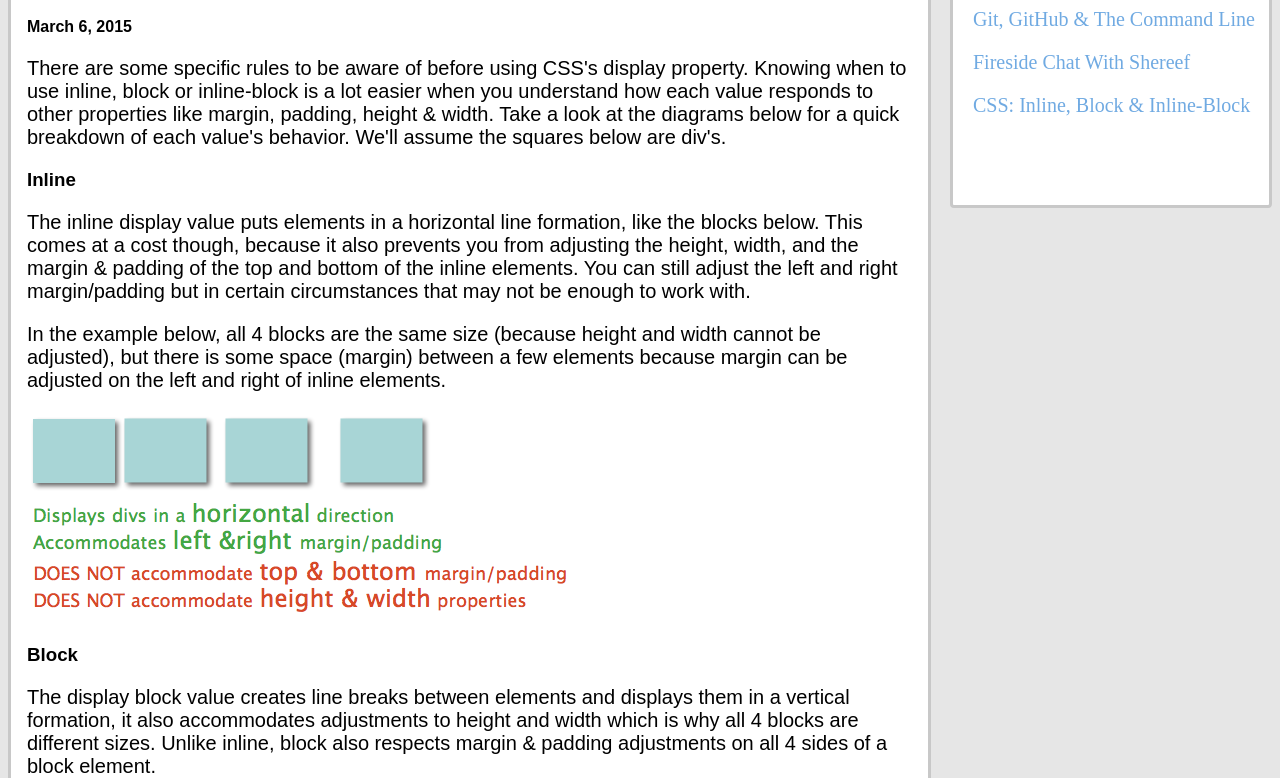
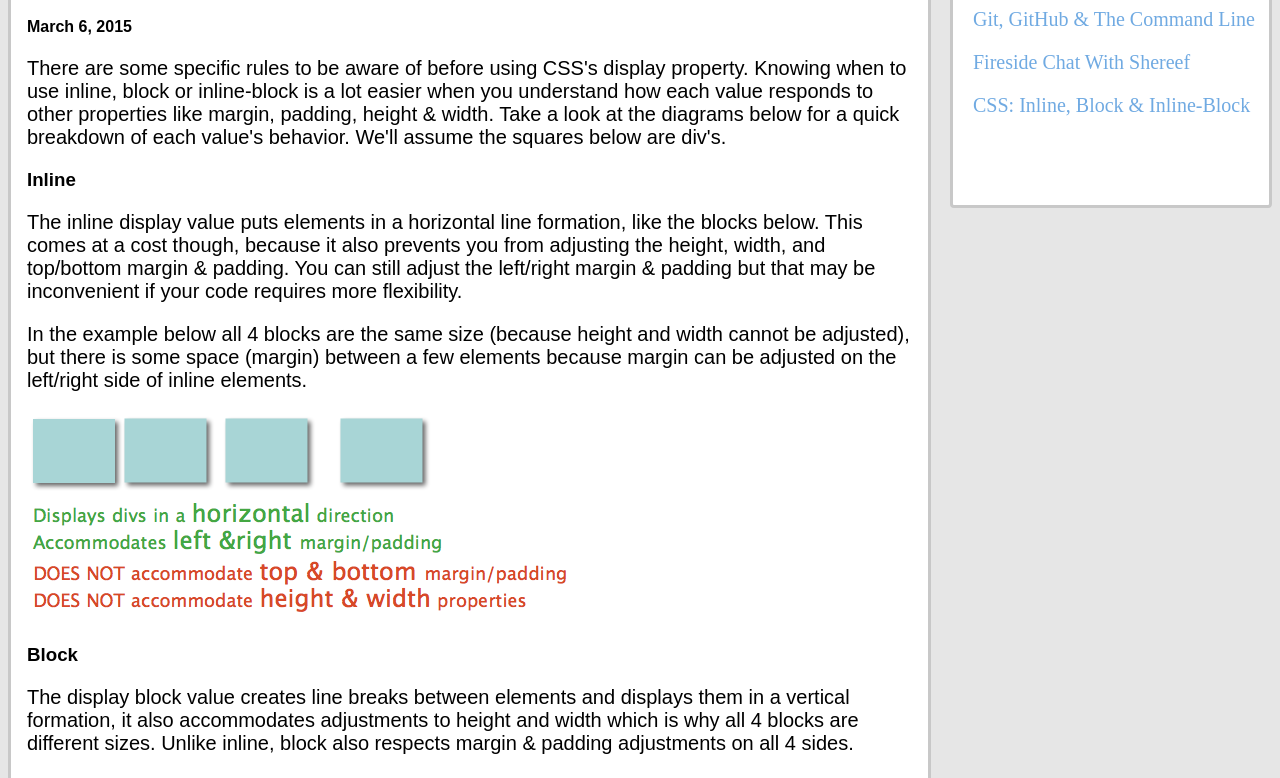
Before and after one commit to aymeviviana/aymeviviana.github.io, a plain HTML site: page blog/t2-css-design.html in a window 1280 px wide. Shown: the part 174-952 px from the top of the page. Drawn offline with Linux system fonts and the light colour scheme.

Commit message:
Edit language on css blog post

```diff
--- a/blog/t2-css-design.html
+++ b/blog/t2-css-design.html
@@ -16,11 +16,11 @@
       <h4>March 6, 2015</h4>
       <p>There are some specific rules to be aware of before using CSS's display property. Knowing when to use inline, block or inline-block is a lot easier when you understand how each value responds to other properties like margin, padding, height &amp; width. Take a look at the diagrams below for a quick breakdown of each value's behavior. We'll assume the squares below are div's.</p>
       <h3>Inline</h3>
-      <p>The inline display value puts elements in a horizontal line formation, like the blocks below. This comes at a cost though, because it also prevents you from adjusting the height, width, and the margin &amp; padding of the top and bottom of the inline elements. You can still adjust the left and right margin/padding but in certain circumstances that may not be enough to work with.</p>
-      <p>In the example below, all 4 blocks are the same size (because height and width cannot be adjusted), but there is some space (margin) between a few elements because margin can be adjusted on the left and right of inline elements.</p>
+      <p>The inline display value puts elements in a horizontal line formation, like the blocks below. This comes at a cost though, because it also prevents you from adjusting the height, width, and top/bottom margin &amp; padding. You can still adjust the left/right margin &amp; padding but that may be inconvenient if your code requires more flexibility.</p>
+      <p>In the example below all 4 blocks are the same size (because height and width cannot be adjusted), but there is some space (margin) between a few elements because margin can be adjusted on the left/right side of inline elements.</p>
         <img src="../images/inline.png" alt="visual example of inline element behavior" />
       <h3>Block</h3>
-      <p>The display block value creates line breaks between elements and displays them in a vertical formation, it also accommodates adjustments to height and width which is why all 4 blocks are different sizes. Unlike inline, block also respects margin &amp; padding adjustments on all 4 sides of a block element.</p>
+      <p>The display block value creates line breaks between elements and displays them in a vertical formation, it also accommodates adjustments to height and width which is why all 4 blocks are different sizes. Unlike inline, block also respects margin &amp; padding adjustments on all 4 sides.</p>
       <img src="../images/block.png" alt="visual example of block element behavior" />
         <h3>Inline-Block</h3>
         <p>Finally there's inline-block, which is the perfect love child of inline and block. This value is like inline in that it displays elements in a horizontal orientation but it also accommodates all adjustments to height, width, margin and padding.</p>
```
